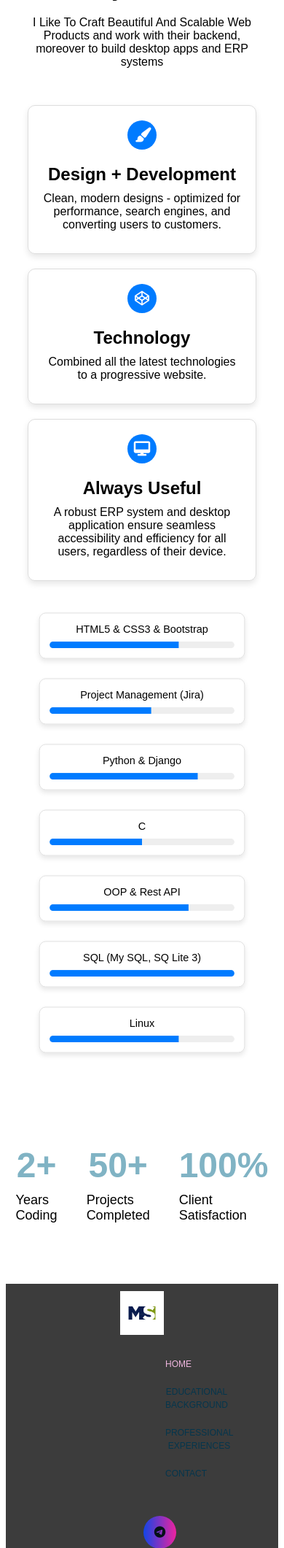
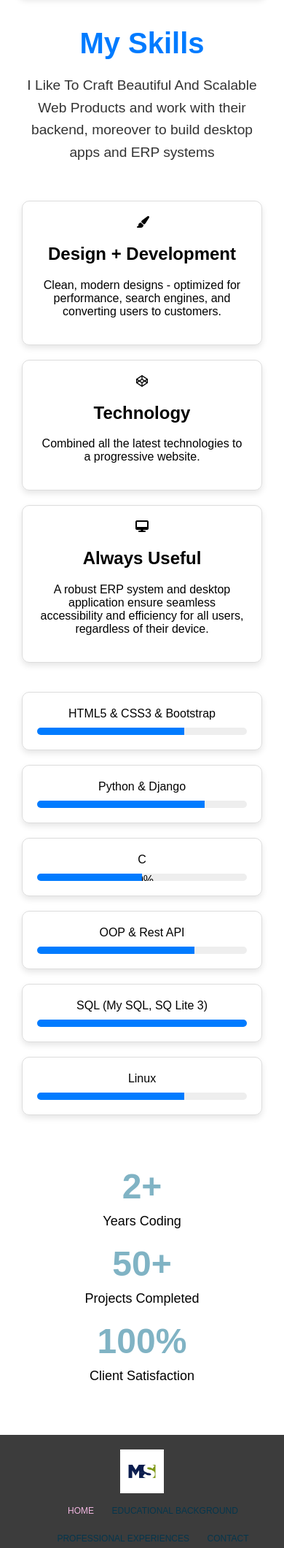
Before and after one commit to mukhammadsiddiq/Portfolio_website, a Django app: page / in a window 390 px wide; the page is wider, and only the part inside the window is pictured. Shown: the part 3009-5130 px from the top of that part at 73% size. Run offline with Django 5.2, Linux system fonts and the light colour scheme; data comes from the database, SQL or seed files in the repository.

Commit message:
some of the part becomes responsive

```diff
--- a/static/css/base.css
+++ b/static/css/base.css
@@ -1,221 +1,237 @@
 /*Core styles*/
-body{
+body {
     font-family: sans-serif;
+    margin: 0;
+    padding: 0;
+    box-sizing: border-box;
 }
-.container{
-    width: 1140px;
+
+.container {
+    width: 100%;
+    max-width: 1140px;
     margin: 0 auto;
+    padding: 0 15px;
 }
-.to-uppercase{
+
+.to-uppercase {
     text-transform: uppercase;
 }
-.clearfix{
+
+.clearfix::after {
+    content: "";
+    display: table;
     clear: both;
 }
+
 /*Main header styles*/
-.main-header__brand{
+.main-header {
+    position: fixed;
+    top: 0;
+    left: 0;
+    width: 100%;
+    background-color: #ffffff;
+    box-shadow: 0px 3px 16px 0px rgb(0 0 0 / 10%);
+    z-index: 10;
+    padding: 15px 0;
+}
+
+.main-header__brand {
     display: inline-block;
     vertical-align: middle;
 }
-.main-header__brand img{
-    width: 80px;
 
+.main-header__brand img {
+    width: 68px;
+}
 
-}
-.Main-navigation{
+.main-navigation {
     display: inline-block;
     vertical-align: middle;
 }
-.Main-navigation__items{
+
+.main-navigation__items {
+    list-style: none;
+    padding: 0;
+    margin: 0;
+}
+
+.main-navigation__item {
     display: inline-block;
     padding: 10px;
 }
-.Main-navigation a{
+
+.main-navigation__item a {
     color: #05364d;
     text-decoration: none;
     text-transform: uppercase;
     font-size: 12px;
     font-weight: 500;
 }
-.Main-navigation__items a:hover{
+
+.main-navigation__item a:hover {
     color: #efb6df;
 }
-.Main-navigation__items.active a{
+
+.main-navigation__item.active a {
     color: #efb6df;
-    display: inline-block;
-    padding: 10px;
 }
+
 /*Main section*/
-.Main-section{
+.main-section {
     padding: 100px 30px;
+    margin-top: 100px; /* Push content below the fixed header */
+}
 
+.main-section > div {
+    width: 100%;
+    float: none;
+    text-align: center;
 }
-.main-section > div {
-    width: 50%;
-    float: left;
+
+.main-section__image {
+    border-radius: 50%;
+    height: 200px;
+    width: 200px;
+    margin: 0 auto;
+    display: block;
+    object-fit: cover;
 }
-.Main-section__image {
-    text-align: right;
-    size: 9px;
-    display: inline-block;
-    float: right;
-    text-align: right;
-    border-radius: 50%;
-    height: 400px;
-    font-weight: 250px;
 
-
-
-
-
-
-}
-.Main-section__welcome{
+.main-section__welcome {
     font-size: 16px;
     font-weight: 400;
-    margin-bottom:20px ;
+    margin-bottom: 20px;
     letter-spacing: 2px;
-    color: #79797979;
-
+    color: #797979;
 }
 
-.Main-section__introduction{
+.main-section__introduction {
     margin-top: 20px;
-    font-size: 60px;
+    font-size: 30px;
     font-weight: 500;
     margin-bottom: 20px;
     color: #05364e;
 }
-.main-section__position{
+
+.main-section__position {
     color: #05364e;
-    font-size: 24px;
+    font-size: 20px;
     font-weight: 300;
     margin-bottom: 20px;
+}
 
-}
-.Main-section__social-networks{
+.main-section__social-networks {
     color: #8fa1aa;
     font-size: 20px;
     display: inline-block;
     margin-right: 16px;
     cursor: pointer;
 }
-.Main-section__social-networks a:hover i {
+
+.main-section__social-networks a:hover i {
     color: #1c44e4;
 }
-.Main-section__action{
+
+.main-section__action {
     margin-top: 30px;
     border: none;
     background-color: #1c44e4;
     font-weight: 500;
     font-size: 14px;
-    padding: 20px 40px;
+    padding: 15px 30px;
     cursor: pointer;
     border-radius: 5px;
+    color: #ffffff;
 }
-.main-header{
-    position: fixed;
-    top: 0;
-    left: 0;
-    width: 100%;
-    background-color: #ffffff;
-    box-shadow: 0px 3px 16px 0px rgb(0 0 0/10%) ;
-    z-index: 10;
-  }
-  .main-header__brand{
-    display: inline-block;
-    vertical-align: middle;
-  }
-  .main-header__brand img{
-   width: 68px;
-  }
-  .main-navigation{
-    display: inline-block;
-    vertical-align: middle;
-  }
-  .main-navigation__item{
-    display: inline-block;
-    padding: 10px;
-  }
-  .main-navigation__item a{
-    color: #05364d;
-    text-decoration: none;
-    text-transform: uppercase;
-    font-size: 12px;
-    font-weight: 500;
-  }
-  .main-navigation__item a:hover{
-    color: #efb6df;
 
-  }
-  .main-navigation__item.active a{
-    color: #efb6df;
-  }
-  /* /main -header__styles*/
-
-  /*footer section*/
-.footer{
-  margin-top: 10px;
-  padding: 10px 0;
+/*Footer section*/
+.footer {
+    margin-top: 50px;
+    padding: 20px 0;
     background-color: rgb(60, 60, 60);
     width: 100%;
     text-align: center;
 }
-.footer__image{
+
+.footer__image {
     width: 60px;
 }
-.footer-navigation__items{
-  position: relative;
-  right: 50px;
-  margin-bottom: 10px;
+
+.footer-navigation__items {
+    list-style: none;
+    padding: 0;
+    margin: 0 auto;
+    display: flex;
+    justify-content: center;
+    margin-bottom: 20px;
 }
-.footer-navigation__item{
+
+.footer-navigation__item {
     display: inline-block;
     padding: 0 10px;
+}
 
-}
-.footer-navigation__item a{
+.footer-navigation__item a {
     color: white;
     text-decoration: none;
 }
-.footer-social{
+
+.footer-socials {
+    display: flex;
+    justify-content: center;
+    margin-top: 20px;
+}
+
+.footer-social {
     display: inline-block;
     width: 45px;
     height: 45px;
     text-align: center;
     line-height: 45px;
-  background: #ffffff;
-  border-radius: 36px;
+    background: linear-gradient(90deg, #1345e6 0%, #ed239f 100%);
+    border-radius: 50%;
     color: #05364d;
     font-size: 16px;
-  margin-right: 12px;
-  position: relative;
-  right: 20px;
-  background: linear-gradient(90deg, #1345e6 0%, #ed239f 100%);
+    margin: 0 6px;
+}
 
+.footer-social a {
+    color: #021017;
 }
 
 .footer-social:hover {
     background-position: right center;
 }
-.footer-socials{
-  margin-top: 40px;
-}
-.footer-social a{
-  color: #021017;
 
-}
-.footer-social :hover i{
+.footer-social:hover i {
     color: #ffffff;
 }
-.footer-text{
+
+.footer-text {
     color: #ffffff;
+    margin-top: 20px;
+    font-size: 14px;
 }
+
+/* Responsive design */
 @media only screen and (max-width: 767px) {
- .container{
-  width: 36px;
- }
     .main-navigation {
         display: none;
     }
+    .container {
+        width: 100%;
+        padding: 0 15px;
     }
+    .main-section__introduction {
+        font-size: 24px;
+    }
+    .main-section__position {
+        font-size: 18px;
+    }
+    .footer-socials {
+        flex-direction: column;
+    }
+    .footer-social {
+        margin-bottom: 10px;
+    }
+}
--- a/static/css/home.css
+++ b/static/css/home.css
@@ -1,164 +1,147 @@
-    /* Main home*/
-    .container_home {
-        font-family: sans-serif;
-        margin: 0;
-        display: flex;
-    }
+/* Main Home */
+.container_home {
+    font-family: sans-serif;
+    margin: 0;
+    display: flex;
+}
 
 
-    .container_home {
-        display: flex;
-        width: 100%;
-        background-color: #fffff;
-    }
-    .left {
-        width: 50%;
-        padding: 50px;
-        background-color: #fffff;
-    }
-    .right {
-        width: 50%;
-        padding: 50px;
-        background-color: #ddd;
-    }
-
-    .Details {
-        display: flex;
-        justify-content: center;
-        align-items: center;
-    }
-    .social {
-        margin-top: 20px;
-        display: flex;
-        justify-content: center;
-    }
-    .social a {
-        display: inline-block;
-        margin: 0 10px;
-        font-size: 24px;
-    }
-    button {
-        padding: 10px 20px;
-        background-color: #000;
-        color: #fff;
-        border: none;
-        cursor: pointer;
-        border-radius: 5px;
-        margin-top: 20px;
-    }
-    .image {
-        display: flex;
-        justify-content: center;
-        align-items: center;
-        height: 300px;
-    }
-    .image img {
-        max-width: 70%;
-    }
-
-/* Satisfaction*/
-.main_container_rate {
-    background-color: #ffffff;
-    font-family: Arial, sans-serif;
+.container_home {
+    display: flex;
+    width: 100%;
+    background-color: #fffff;
+}
+.left {
+    width: 50%;
+    padding: 50px;
+    background-color: #fffff;
+}
+.right {
+    width: 50%;
+    padding: 50px;
+    background-color: #ddd;
 }
 
-.container_rate {
-  display: flex;
-  justify-content: center;
-  align-items: center;
-  height: 30vh;
+.container_home .left .image img {
+    max-width: 100%;
+    border-radius: 10px;
 }
 
-.box {
-  display: flex;
-  flex-direction: column;
-  align-items: center;
-  margin: 0 20px;
+.container_home h1, .container_home h2, .container_home p {
+    text-align: left;
 }
 
-.number {
-  font-size: 48px;
-  color: #80b3c4;
-  font-weight: bold;
+.container_home .button a {
+    text-decoration: none;
+    color: white;
 }
 
-.text {
-  font-size: 18px;
-  margin-top: 10px;
+.button {
+    padding: 10px 20px;
+    background-color: #000;
+    color: #fff;
+    border: none;
+    cursor: pointer;
+    border-radius: 5px;
+    margin-top: 20px;
 }
 
-/*about skills section*/
-.container_skills {
-  display: flex;
-  flex-wrap: wrap;
-  justify-content: center;
-  gap: 20px;
-  padding: 20px;
+@media (min-width: 768px) {
+    .container_home .left, .container_home .right {
+        width: 40%;
+        padding: 50px;
+    }
 }
 
-.card {
-  background-color: #fff;
-  border-radius: 10px;
-  box-shadow: 0 4px 8px rgba(0,0,0,0.1);
-  padding: 20px;
-  width: 300px;
+/* Skills Section */
+.container_skills {
+    display: flex;
+    flex-wrap: wrap;
+    justify-content: center;
+    gap: 20px;
+    padding: 20px;
 }
-
-.card-title {
-  font-size: 1.5rem;
-  font-weight: bold;
-  margin-bottom: 10px;
-}
-
-.card-text {
-  font-size: 1rem;
-  line-height: 1.5;
-  color: #333;
-}
-
 .card-image {
-  display: flex;
-  justify-content: center;
-  align-items: center;
-  margin-bottom: 10px;
+    display: flex;
+    justify-content: center; /* Center horizontally */
+    align-items: center;     /* Center vertically */
+    margin-bottom: 10px;
+    width: 100%;             /* Ensure the image container takes up the full width of the card */
+    height: 150px;           /* Set a fixed height if needed, adjust as required */
 }
 
 .card-image img {
-  max-width: 100px;
-  max-height: 100px;
+    max-width: 100%;         /* Make the image responsive */
+    max-height: 100%;        /* Ensure the image does not exceed the container height */
+    object-fit: contain;     /* Maintain the aspect ratio of the image */
 }
 
 .card-image i {
     font-size: 5em;
     color: #007bff !important; /* Ensure this is present and correct */
+    text-align: center;        /* Center text within the icon if needed */
 }
 
-/* skills section*/
+.card {
+    background-color: #fff;
+    border-radius: 10px;
+    box-shadow: 0 4px 8px rgba(0,0,0,0.1);
+    padding: 20px;
+    width: 100%;
+    max-width: 300px;
+}
+
+@media (min-width: 768px) {
+    .card {
+        width: 30%;
+    }
+}
+
+/* Skills Section */
 .sk {
     font-family: sans-serif;
     max-width: 1000px;
     margin: 0 auto;
     padding: 20px;
 }
-
-.sk h1 {
-    text-align: center;
-    margin-bottom: 20px;
+.skills-title, .skills-description {
+    text-align: center; /* Center text horizontally */
+    margin: 0 auto; /* Center element horizontally if it has a set width */
 }
 
-.sk p {
-    text-align: center;
-    margin-bottom: 40px;
+.skills-title {
+    font-size: 2.5rem; /* Adjust font size */
+    font-weight: bold; /* Bold text */
+    margin-bottom: 20px; /* Space below the title */
+    color: #007bff; /* Optional: Add a color */
 }
 
-.skill-columns {
+.skills-description {
+    font-size: 1.2rem; /* Adjust font size */
+    max-width: 800px; /* Optional: Set a max width for better readability */
+    margin-bottom: 40px; /* Space below the paragraph */
+    color: #333; /* Optional: Add a color */
+    line-height: 1.6; /* Improve readability with better line spacing */
+}
+
+/* Optional: Add a container for better control and responsiveness */
+.skills-container {
+    display: flex;
+    flex-direction: column;
+    align-items: center; /* Center items vertically */
+    justify-content: center; /* Center items horizontally */
+    padding: 20px;
+    max-width: 1000px; /* Optional: Set a max width for the container */
+    margin: 0 auto; /* Center the container */
+}
+
+.sk .skill-columns {
     display: flex;
     flex-wrap: wrap;
     justify-content: space-between;
 }
 
-.left-column,
-.right-column {
+.sk .left-column, .sk .right-column {
     flex: 1;
     min-width: 300px;
     margin: 10px;
@@ -177,33 +160,6 @@
     margin-bottom: 20px;
 }
 
-.right-column .skill-container {
-    padding: 15px; /* Reduce padding for right column */
-    transform: scale(0.9); /* Scale down the right column items */
-}
-
-.skill-icon {
-    width: 40px;
-    height: 40px;
-    background-color: #007bff;
-    display: flex;
-    justify-content: center;
-    align-items: center;
-    border-radius: 50%;
-    margin-bottom: 20px;
-}
-
-.skill-icon i {
-    font-size: 20px;
-    color: #fff;
-}
-
-.skill-name h2,
-.skill-name p {
-    margin: 0;
-    margin-bottom: 10px;
-}
-
 .skill-progress {
     width: 100%;
     height: 10px;
@@ -220,14 +176,38 @@
     position: absolute;
     left: 0;
     top: 0;
-    width: 0%;
     transition: width 0.5s ease;
 }
 
-.skill-percentage {
-    position: absolute;
-    right: 10px;
-    top: -20px;
-    font-size: 12px;
-    color: #007bff;
+/* Rating Section */
+.main_container_rate {
+    background-color: #ffffff;
+    font-family: Arial, sans-serif;
+    padding: 20px;
 }
+
+.container_rate {
+    display: flex;
+    justify-content: center;
+    align-items: center;
+    flex-wrap: wrap;
+    gap: 20px;
+}
+
+.box {
+    display: flex;
+    flex-direction: column;
+    align-items: center;
+    margin: 0 20px;
+}
+
+.number {
+    font-size: 48px;
+    color: #80b3c4;
+    font-weight: bold;
+}
+
+.text {
+    font-size: 18px;
+    margin-top: 10px;
+}
--- a/templates/Education.html
+++ b/templates/Education.html
@@ -9,7 +9,7 @@
 <div class="container_edu">
   <div class="left">
     <br><br><br>
-    <h1>______________________________</h1>
+    <h1 class="skills-title">_______________________</h1>
     <ul>
       <h1 class="title"><strong>{{ post.title }}</strong></h1>
       <p class="study_period">{{ post.address}} | {{post.website}}</p>
--- a/templates/contact.html
+++ b/templates/contact.html
@@ -5,7 +5,7 @@
     <div class="container">
     <section class="contact">
         <div class="section-title">
-            Get in touch with us
+            Get in touch with me
         </div>
         <form> {% csrf_token %}
             <div class="textarea">
--- a/templates/home.html
+++ b/templates/home.html
@@ -16,6 +16,7 @@
         <button class="button"><a href="{% url 'contact' %}">EMAIL ME</a></button>
     </div>
     <div class="right">
+        <br><br><br><br>
         <h2>About Me</h2>
         <h3>{{ profile_info.address }}</h3>
         <p>{{ profile_info.profile }}</p>
@@ -43,7 +44,7 @@
         </div>
         <h2 class="card-title">Python for Backend and Data Analytics</h2>
         <p class="card-text">
-        Python is a versatile programming language widely used in backend development and data analytics. As a  developer, I can use Python to build scalable web applications and manage server-side logic efficiently. Additionally, I leverage Python’s powerful libraries like Pandas and NumPy to analyze data, generate insights, and drive data-driven decision-making./p>
+        Python is a versatile programming language widely used in backend development and data analytics. As a  developer, I can use Python to build scalable web applications and manage server-side logic efficiently. Additionally, I leverage Python’s powerful libraries like Pandas and NumPy to analyze data, generate insights, and drive data-driven decision-making.</p>
         </div>
     <div class="card">
         <div class="card-image">
@@ -56,8 +57,10 @@
 
 <!-- skills sectoin -->
 <div class="sk">
-    <h1>My Skills</h1>
-    <p>I Like To Craft Beautiful And Scalable Web Products and work with their backend, moreover to build desktop apps and ERP systems</p>
+    <h1 class="skills-title">My Skills</h1>
+    <p class="skills-description">
+        I Like To Craft Beautiful And Scalable Web Products and work with their backend, moreover to build desktop apps and ERP systems
+    </p>
 
     <div class="skill-columns">
         <div class="left-column">
@@ -91,14 +94,6 @@
                 <div class="skill-progress">
                     <div class="progress-bar" style="width: 70%"></div>
                     <div class="skill-percentage">80%</div>
-                </div>
-            </div>
-
-            <div class="skill-container">
-                <div class="skill-name">Project Management (Jira)</div>
-                <div class="skill-progress">
-                    <div class="progress-bar" style="width: 55%"></div>
-                    <div class="skill-percentage">65%</div>
                 </div>
             </div>
 
```
Also changed, not shown: static/css/edu.css (+39 -6 lines). Lines whose indentation alone changed are shown as unchanged.
